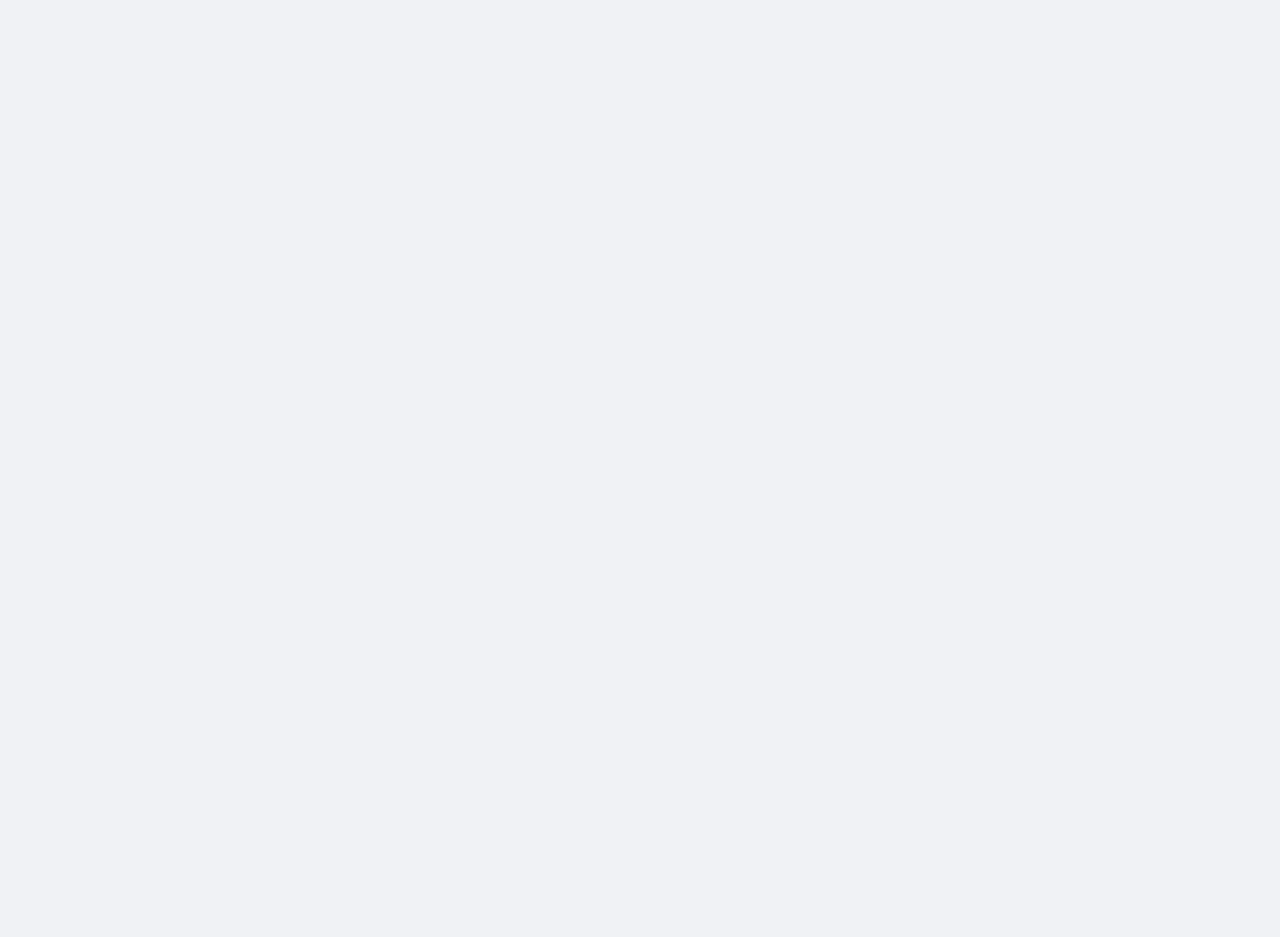
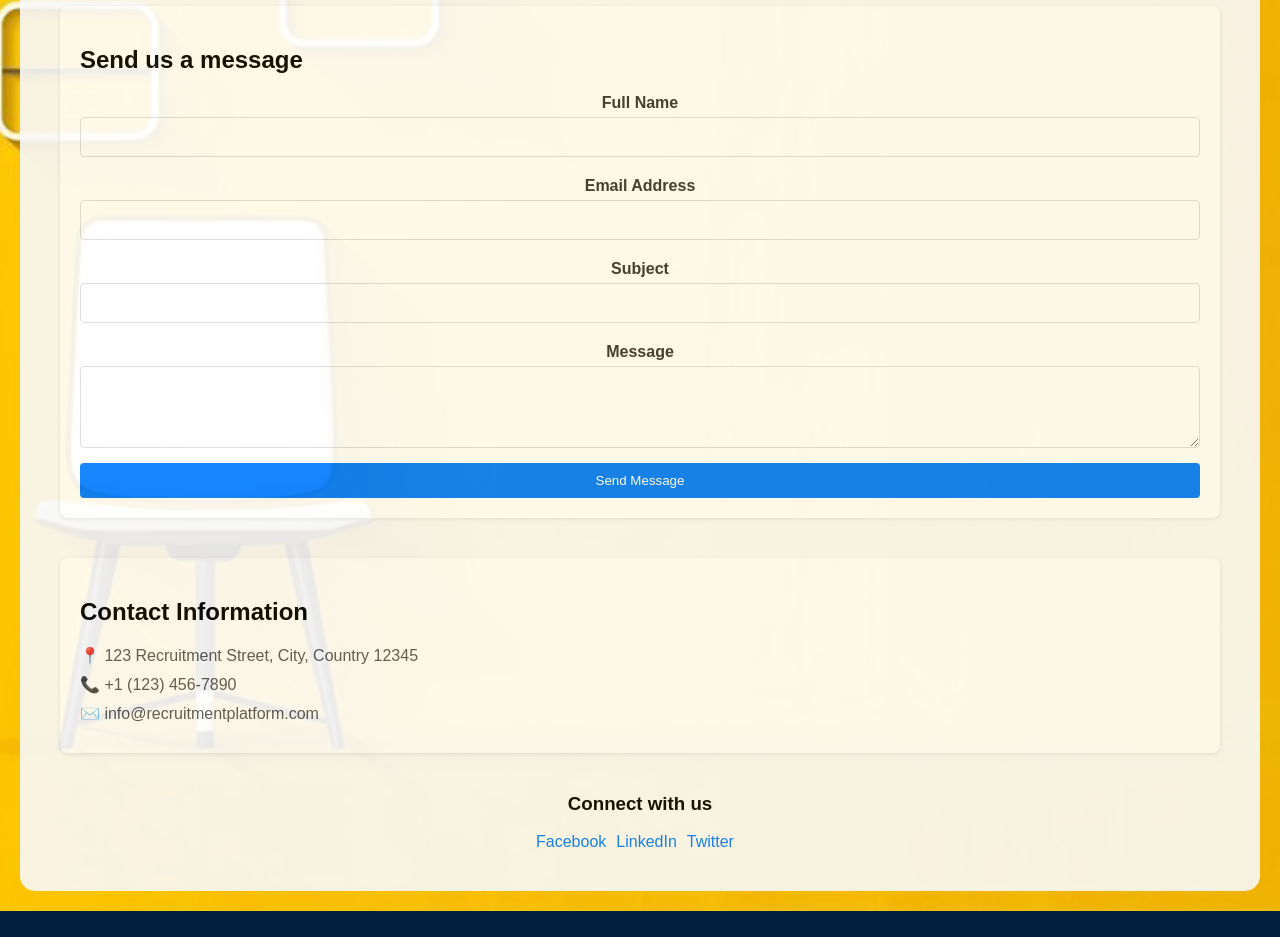
Before and after one commit to ZakariaBenlamkadam/Nlp-recrutement, a React (Create React App) app in the folder client/: page /contact in a window 1280 px wide. Before the commit this address had no page. Shown: the part 234-1171 px from the top of the page. Before the commit the page ends 800 px from the top, so only its background shows below. Built offline with nearby package versions, Linux system fonts and the light colour scheme.

Commit message:
added contact page

```diff
--- a/client/src/App.js
+++ b/client/src/App.js
@@ -11,6 +11,7 @@ import SignUp from './components/SignUp';
 import PrivateRoute from './components/PrivateRoute'; // Import the PrivateRoute component
 import Pricing from './components/Pricing';
 import Documentation from './components/Documentation';
+import Contact from './components/Contact';
 
 function App() {
   // Step 1: Retrieve authentication state from localStorage
@@ -32,6 +33,8 @@ function App() {
 
           <Route path="/pricing" element={<Pricing/>} />
           <Route path="/doc" element={<Documentation/>} />
+          <Route path="/contact" element={<Contact/>} />
+
 
 
           {/* Protected routes that require authentication */}
--- /dev/null
+++ b/client/src/components/Contact.jsx
@@ -0,0 +1,75 @@
+import React from 'react';
+import './ContactPage.css';
+
+export default function Contact() {
+  return (
+    <div className="contact-page">
+      {/* Header */}
+      <header className="header3">
+        <div className="header-content">
+          <h1>Contact Us</h1>
+        </div>
+      </header>
+
+      {/* Main Content */}
+      <main className="main-content1">
+        <div className="contact-container">
+          <div className="contact-form-container">
+            {/* Contact Form */}
+            <div className="contact-card">
+              <h2>Send us a message</h2>
+              <form className="contact-form">
+                <div className="form-group">
+                  <label htmlFor="fullName">Full Name</label>
+                  <input id="fullName" name="fullName" type="text" required />
+                </div>
+                <div className="form-group">
+                  <label htmlFor="email">Email Address</label>
+                  <input id="email" name="email" type="email" required />
+                </div>
+                <div className="form-group">
+                  <label htmlFor="subject">Subject</label>
+                  <input id="subject" name="subject" type="text" required />
+                </div>
+                <div className="form-group">
+                  <label htmlFor="message">Message</label>
+                  <textarea id="message" name="message" rows={4} required />
+                </div>
+                <div>
+                  <button type="submit" className="btn-submit">Send Message</button>
+                </div>
+              </form>
+            </div>
+          </div>
+
+          {/* Location and Office Information */}
+          <div className="contact-info">
+            <div className="info-card">
+              <h2>Contact Information</h2>
+              <div className="info-item">
+                <span>📍 123 Recruitment Street, City, Country 12345</span>
+              </div>
+              <div className="info-item">
+                <span>📞 +1 (123) 456-7890</span>
+              </div>
+              <div className="info-item">
+                <span>✉️ info@recruitmentplatform.com</span>
+              </div>
+            </div>
+          </div>
+        </div>
+
+        {/* Social Media Links */}
+        <div className="social-media">
+          <h3>Connect with us</h3>
+          <div className="social-icons">
+            <a href="#">Facebook</a>
+            <a href="#">LinkedIn</a>
+            <a href="#">Twitter</a>
+          </div>
+        </div>
+      </main>
+
+    </div>
+  );
+}
--- /dev/null
+++ b/client/src/components/ContactPage.css
@@ -0,0 +1,125 @@
+/* General styles */
+.contact-page {
+    display: flex;
+    flex-direction: column;
+    min-height: 100vh;
+    background-color: #f9f9f9;
+    opacity: 0.9;
+    border-radius: 15px;
+  }
+
+  .header3 {
+    box-shadow: 0 1px 4px rgba(0, 0, 0, 0.1);
+    padding: 20px;
+  }
+
+  .header-content {
+    display: flex;
+    align-items: center;
+  }
+
+  .logo {
+    height: 40px;
+    margin-right: 10px;
+  }
+
+  h1 {
+    font-size: 24px;
+    color: #333;
+  }
+
+  /* Main content styles */
+  .main-content1 {
+    flex-grow: 1;
+    padding: 40px;
+  }
+
+  .contact-container {
+    display: flex;
+    flex-direction: column;
+    gap: 40px;
+  }
+
+  .contact-form-container {
+    flex: 1;
+  }
+
+  .contact-card {
+    background-color: white;
+    padding: 20px;
+    border-radius: 8px;
+    box-shadow: 0 1px 4px rgba(0, 0, 0, 0.1);
+  }
+
+  .contact-form .form-group {
+    margin-bottom: 15px;
+  }
+
+  .contact-form label {
+    display: block;
+    margin-bottom: 5px;
+    font-weight: bold;
+    color: #333;
+  }
+
+  .contact-form input,
+  .contact-form textarea {
+    width: 100%;
+    padding: 10px;
+    border: 1px solid #ddd;
+    border-radius: 4px;
+  }
+
+  .contact-form textarea {
+    resize: vertical;
+  }
+
+  .btn-submit {
+    width: 100%;
+    padding: 10px;
+    background-color: #007bff;
+    color: white;
+    border: none;
+    border-radius: 4px;
+    cursor: pointer;
+  }
+
+  .btn-submit:hover {
+    background-color: #0056b3;
+  }
+
+  /* Contact information */
+  .contact-info {
+    flex: 1;
+  }
+
+  .info-card {
+    background-color: white;
+    padding: 20px;
+    border-radius: 8px;
+    box-shadow: 0 1px 4px rgba(0, 0, 0, 0.1);
+  }
+
+  .info-item {
+    display: flex;
+    align-items: center;
+    margin-bottom: 10px;
+    font-size: 16px;
+    color: #555;
+  }
+
+  /* Social media */
+  .social-media {
+    margin-top: 40px;
+    text-align: center;
+  }
+
+  .social-icons a {
+    margin-right: 10px;
+    color: #007bff;
+    text-decoration: none;
+  }
+
+  .social-icons a:hover {
+    text-decoration: underline;
+  }
--- a/client/src/components/Documentation.css
+++ b/client/src/components/Documentation.css
@@ -4,10 +4,12 @@
     flex-direction: column;
     min-height: 100vh;
     background-color: #f4f7f9;
+    border-radius: 10px;
+    margin-top: 10px;
+    opacity: 0.9;
 }
 
 .header2 {
-    background-color: white;
     padding: 1.5rem;
     box-shadow: 0 3px 6px rgba(0, 0, 0, 0.1);
     display: flex;
@@ -30,33 +32,32 @@
 .content {
     display: flex;
     flex: 1;
-    justify-content: center; /* Center the main section horizontally */
+    justify-content: center;
 }
 
 /* Main content */
 .main {
     flex: 1;
-    max-width: 750px; /* Limit the width */
-    padding: 2rem;
-    margin-left: 0; /* Remove left margin for centering */
+    width: 100%;
+    margin-left: 0;
+    margin-top: 0;
 }
 
 .tabs {
-    max-width: 750px;
-    width: 100%; /* Make the tabs take full width */
+    width: 100%;
 }
 
 .tabs-list {
     display: flex;
-    justify-content: space-around; /* Distribute space evenly among tabs */
-    margin: 0; /* Remove negative margins */
+    justify-content: space-around;
+    margin: 0;
     margin-bottom: 1.5rem;
 }
 
 .tabs-list button {
-    flex: 1; /* Allow buttons to grow equally */
+    flex: 1;
     padding: 0.75rem;
-    margin: 0 10px; /* Margin on the left and right */
+    margin: 0 10px;
     background-color: #f0f0f0;
     border: 1px solid #ddd;
     cursor: pointer;
@@ -76,11 +77,10 @@
 }
 
 .tabs-content {
-    background-color: #fff;
-    border: 1px solid #ddd;
+    display: flex; /* Add this to make cards horizontal */
+    gap: 1rem; /* Optional: adds space between cards */
     padding: 1.5rem;
     border-radius: 8px;
-    box-shadow: 0 4px 8px rgba(0, 0, 0, 0.05);
 }
 
 /* Card styling */
@@ -89,6 +89,7 @@
     border: 1px solid #e0e0e0;
     border-radius: 8px;
     padding: 1.5rem;
+    flex: 1;
     margin-bottom: 1.5rem;
     box-shadow: 0 4px 8px rgba(0, 0, 0, 0.08);
     transition: transform 0.2s ease;
--- a/client/src/components/Layout.jsx
+++ b/client/src/components/Layout.jsx
@@ -97,7 +97,7 @@ function Layout() {
                         <Link to="/" className="header-link">Home</Link>
                         <Link to="/doc" className="header-link">Documentation</Link>
                         <Link to="/pricing" className="header-link">Pricing</Link>
-                        <Link to="/" className="header-link">Contact</Link>
+                        <Link to="/contact" className="header-link">Contact</Link>
                         <Link to="/sign-in" className="header-signin">Get Started</Link>
                     </nav>
 
--- a/client/src/components/Pricing.css
+++ b/client/src/components/Pricing.css
@@ -111,3 +111,16 @@ text-align: center;
 .compare-table td:first-child {
 text-align: left;
 }
+
+/* Media Query for screens smaller than 700px */
+@media (max-width: 700px) {
+    .pricing-tiers {
+        flex-direction: column; /* Stack the cards vertically */
+        align-items: center; /* Center the cards */
+    }
+
+    .card {
+        width: 100%; /* Make each card take the full width */
+        max-width: 350px; /* Optional: Set a max-width so the cards don't stretch too much */
+    }
+}
```
